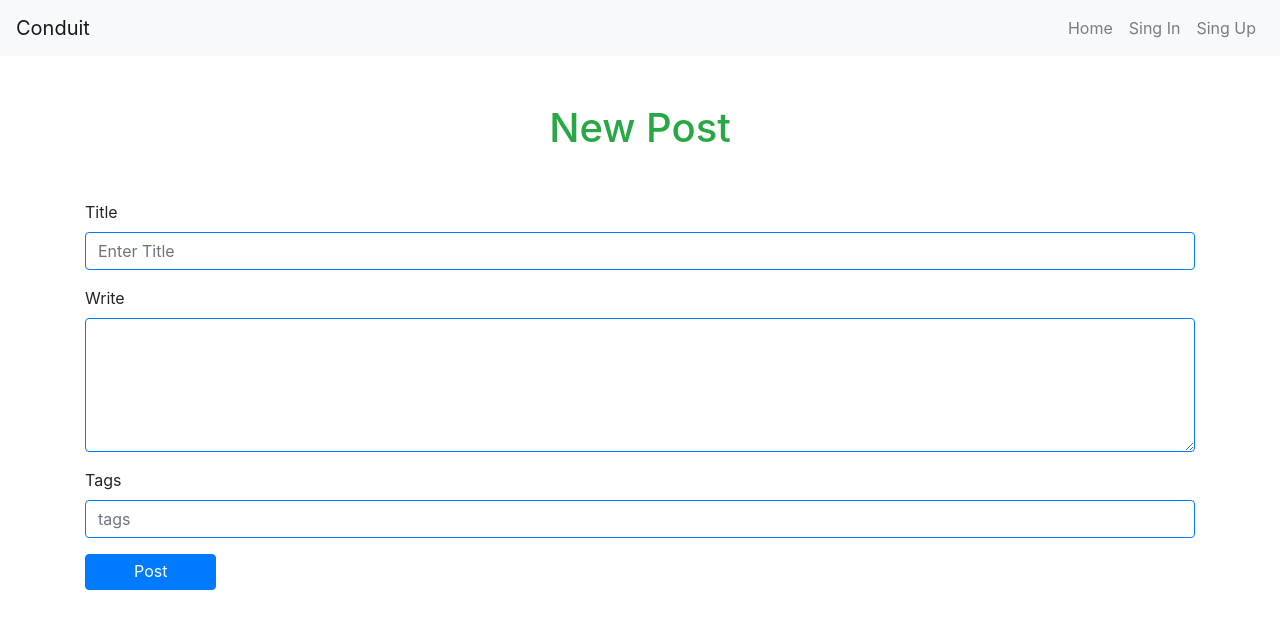
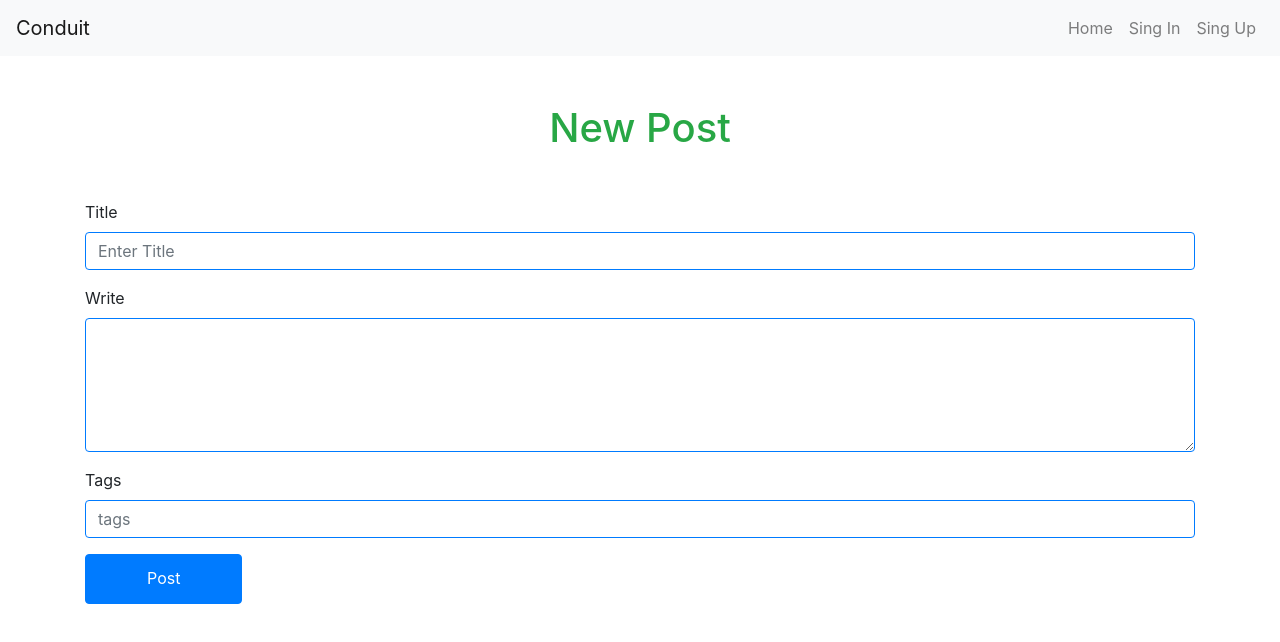
Before and after one commit to shadab-me/conduit-frontend, a React (Create React App) app: page /post in a window 1280 px wide. Shown: the top 642 px of the page. Built offline with nearby package versions, Linux system fonts and the light colour scheme.

Commit message:
post page

```diff
--- a/src/components/Post.js
+++ b/src/components/Post.js
@@ -1,5 +1,6 @@
 import React from "react";
 import EditorJS from "@editorjs/editorjs";
+import { Link } from "react-router-dom";
 
 class Post extends React.Component {
   constructor(props) {
@@ -73,7 +74,9 @@
             className="btn btn-primary pl-5 pr-5 pt-1"
             onClick={this.postHandler}
           >
-            Post
+            <Link to="/">
+              <button className=" btn btn-primary text-white">Post</button>
+            </Link>
           </button>
         </form>
       </div>
--- a/src/components/Signup.js
+++ b/src/components/Signup.js
@@ -83,7 +83,7 @@
   render() {
     let classes = {};
     const { token } = this.state;
-    const user = JSON.parse(localStorage.getItem("user"))["token"];
+    const user = JSON.parse(localStorage.getItem("user"));
     if (token || user) return <Redirect to="/"></Redirect>;
     return (
       <Container component="main" maxWidth="xs">
```
